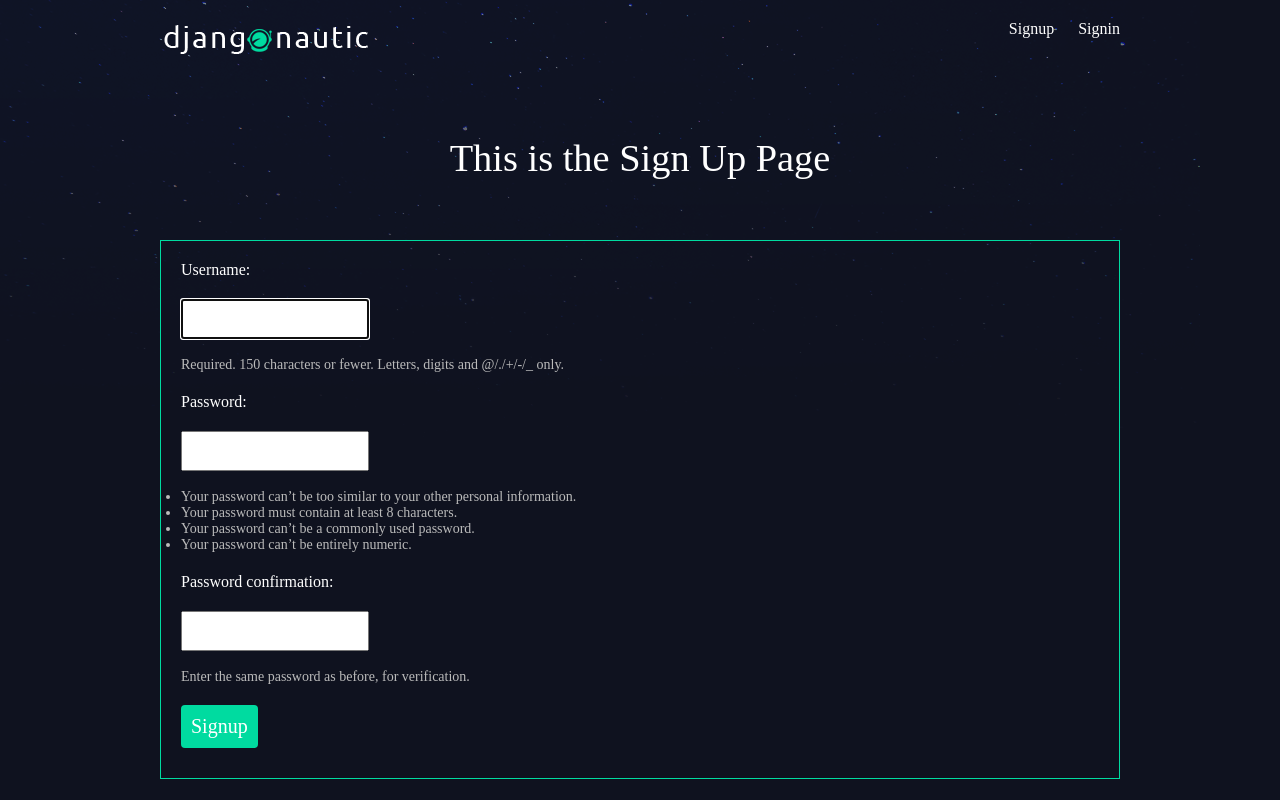
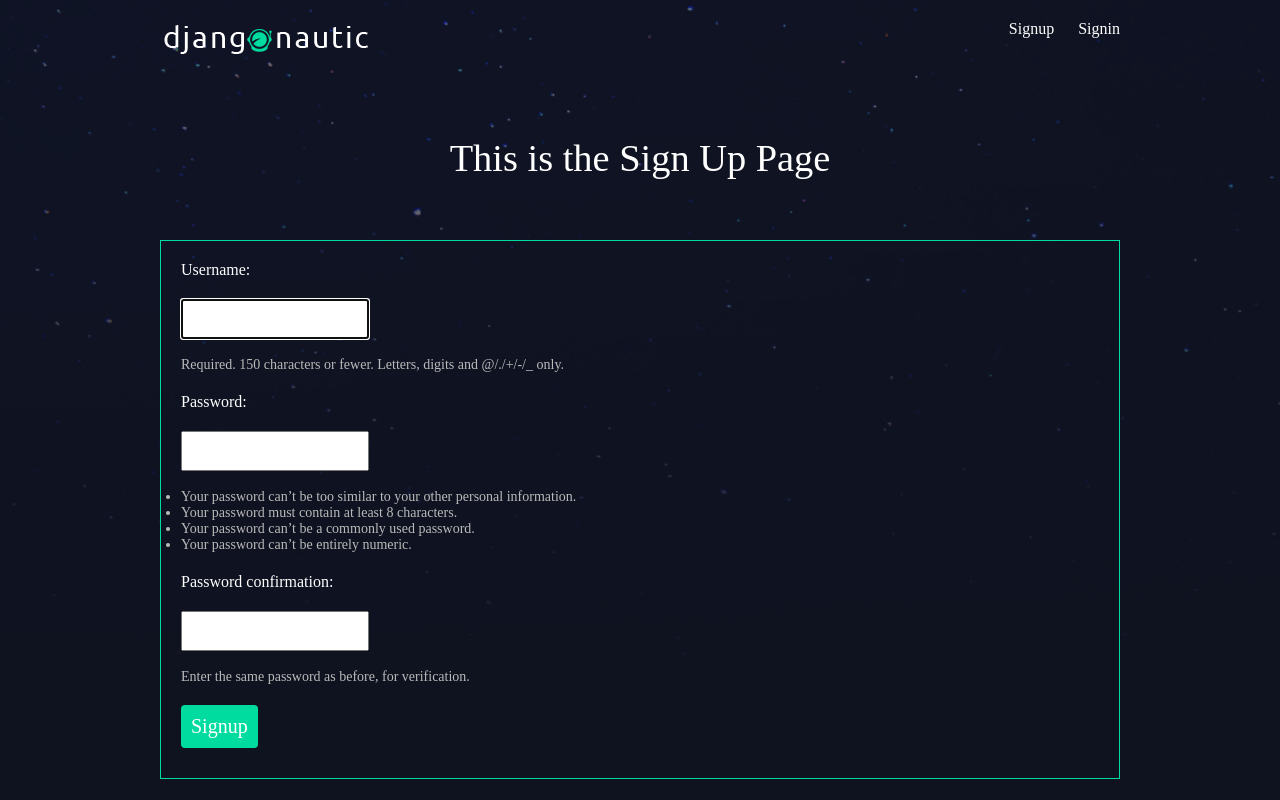
Before and after one commit to Richeskelechi/django-article-app, a Django app: page /accounts/signup/ in a window 1280 px wide. Run offline with Django 4.2, Linux system fonts and the light colour scheme.

Commit message:
Update style.css

```diff
--- a/assets/css/style.css
+++ b/assets/css/style.css
@@ -5,6 +5,8 @@
 body{
     background-color: #0f121f;
     background-image: url(/static/stars.png);
+    background-size:cover;
+    background-position:center;
     background-repeat: no-repeat;
     color: #fff;
 }
```
